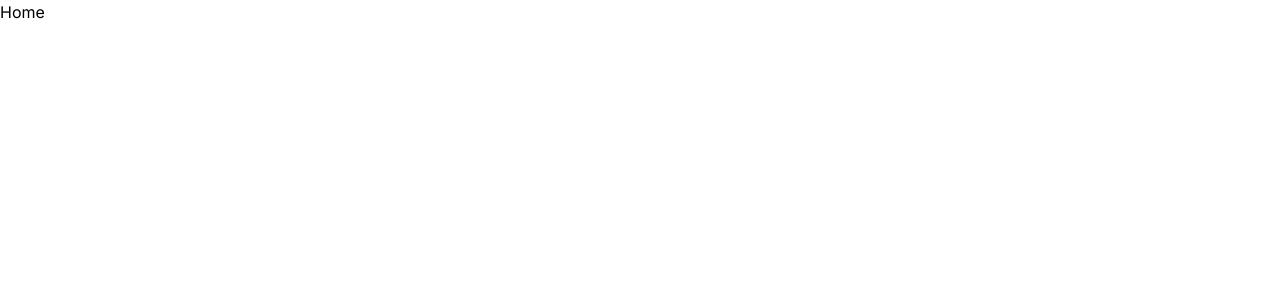
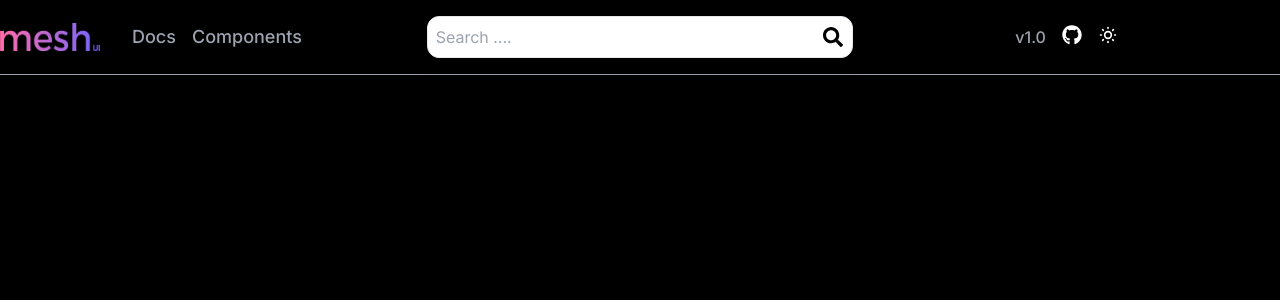
Before and after one commit to devAaus/Mesh_Ui, a Next.js app: page / in a window 1280 px wide. Shown: the top 300 px of the page. Built offline with nearby package versions, Linux system fonts and the light colour scheme.

Commit message:
added navbar

```diff
--- a/app/layout.js
+++ b/app/layout.js
@@ -1,5 +1,6 @@
 import { Inter } from "next/font/google";
 import "./globals.css";
+import Navbar from "@/components/Navbar";
 
 const inter = Inter({ subsets: ["latin"] });
 
@@ -12,7 +13,10 @@ export default function RootLayout({ children }) {
   return (
     <html lang="en">
       <body className={inter.className}>
-        {children}
+        <Navbar />
+        <div className="bg-black min-h-screen">
+          {children}
+        </div>
       </body>
     </html>
   );
--- /dev/null
+++ b/components/Navbar.jsx
@@ -0,0 +1,60 @@
+"use client"
+
+import Image from 'next/image'
+import Link from 'next/link'
+import { FaGithub } from "react-icons/fa";
+import { LuSunMedium } from "react-icons/lu";
+import { FaSearch } from "react-icons/fa";
+import { LuMoonStar } from "react-icons/lu";
+import { useState } from 'react';
+
+const Navbar = () => {
+
+    const [theme, setTheme] = useState(true)
+
+    return (
+        <nav className='w-full fixed top-0 bg-transparent backdrop-blur-xl border-b border-gray-400'>
+            <div className='max-w-screen-2xl mx-auto py-4'>
+                <div className='grid grid-cols-3 items-center'>
+
+                    <div className='flex gap-8'>
+                        <Image src={'/logo.png'} width={100} height={100} alt='logo' />
+
+                        <div className='flex gap-4 h-full'>
+                            <Link href={'/'} className='text-lg font-medium text-gray-400 hover:text-gray-300'>Docs</Link>
+                            <Link href={'/'} className='text-lg font-medium text-gray-400 hover:text-gray-300'>Components</Link>
+
+                        </div>
+                    </div>
+
+                    <form className=' border bg-white shadow-xl rounded-xl flex items-center'>
+                        <input type="text " placeholder='Search ....' className='p-2 rounded-xl outline-none w-[93%]' />
+
+                        <button>
+                            <FaSearch size={20} />
+                        </button>
+                    </form>
+
+                    <div className='flex gap-4 mx-auto'>
+
+                        <h1 className='text-base font-medium text-gray-400'>v1.0</h1>
+
+                        <FaGithub size={20} color='white' />
+
+                        <btn onClick={() => setTheme(!theme)} className='cursor-pointer'>
+                            {theme
+                                ? <LuSunMedium size={20} color='white' />
+                                : <LuMoonStar size={20} color='white' />
+                            }
+                        </btn>
+
+                    </div>
+
+                </div>
+            </div>
+
+        </nav>
+    )
+}
+
+export default Navbar
```
Also changed, not shown: package.json (+5 -4 lines), public/logo.png (added), 1 other file (tests, documents, lock files or other folders).
